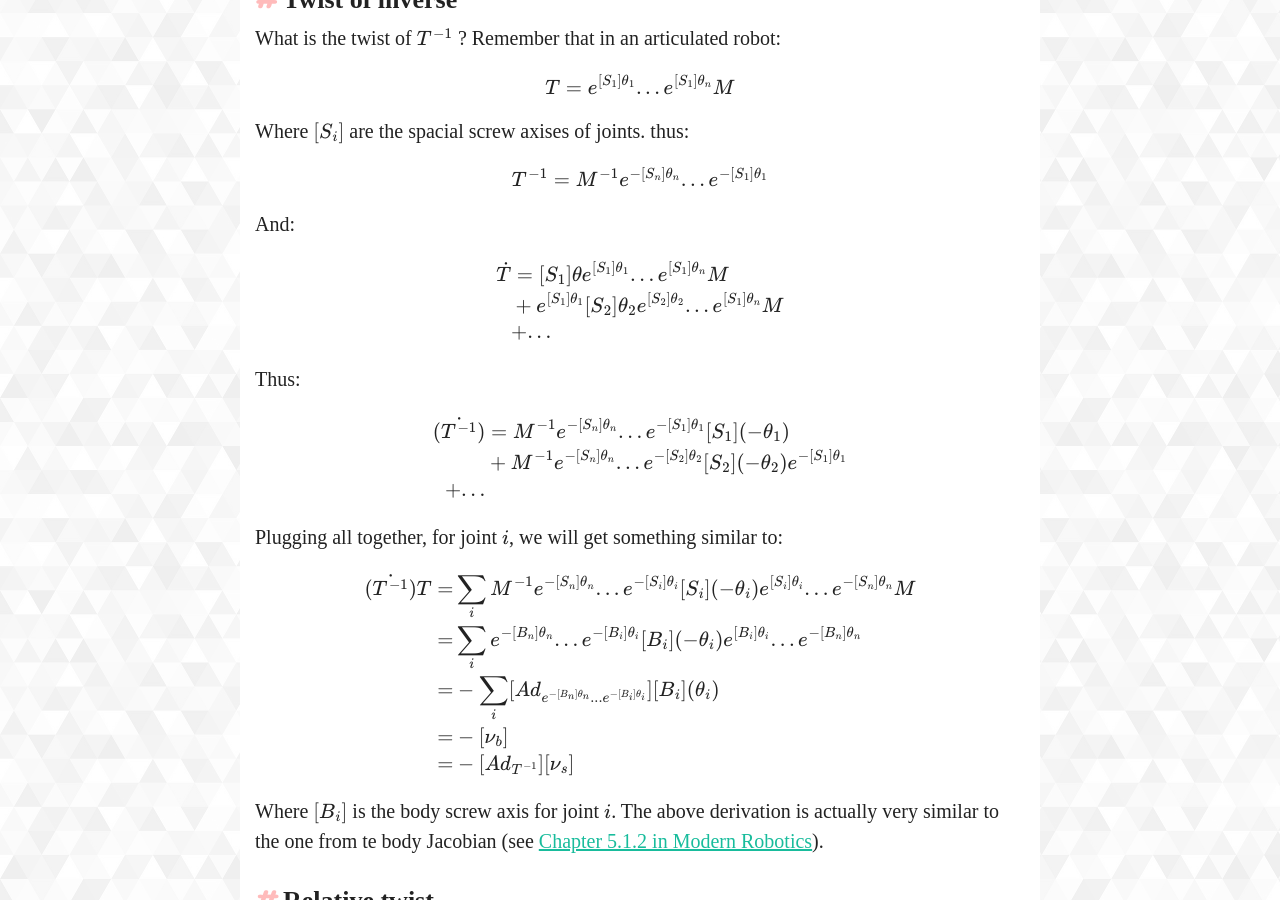
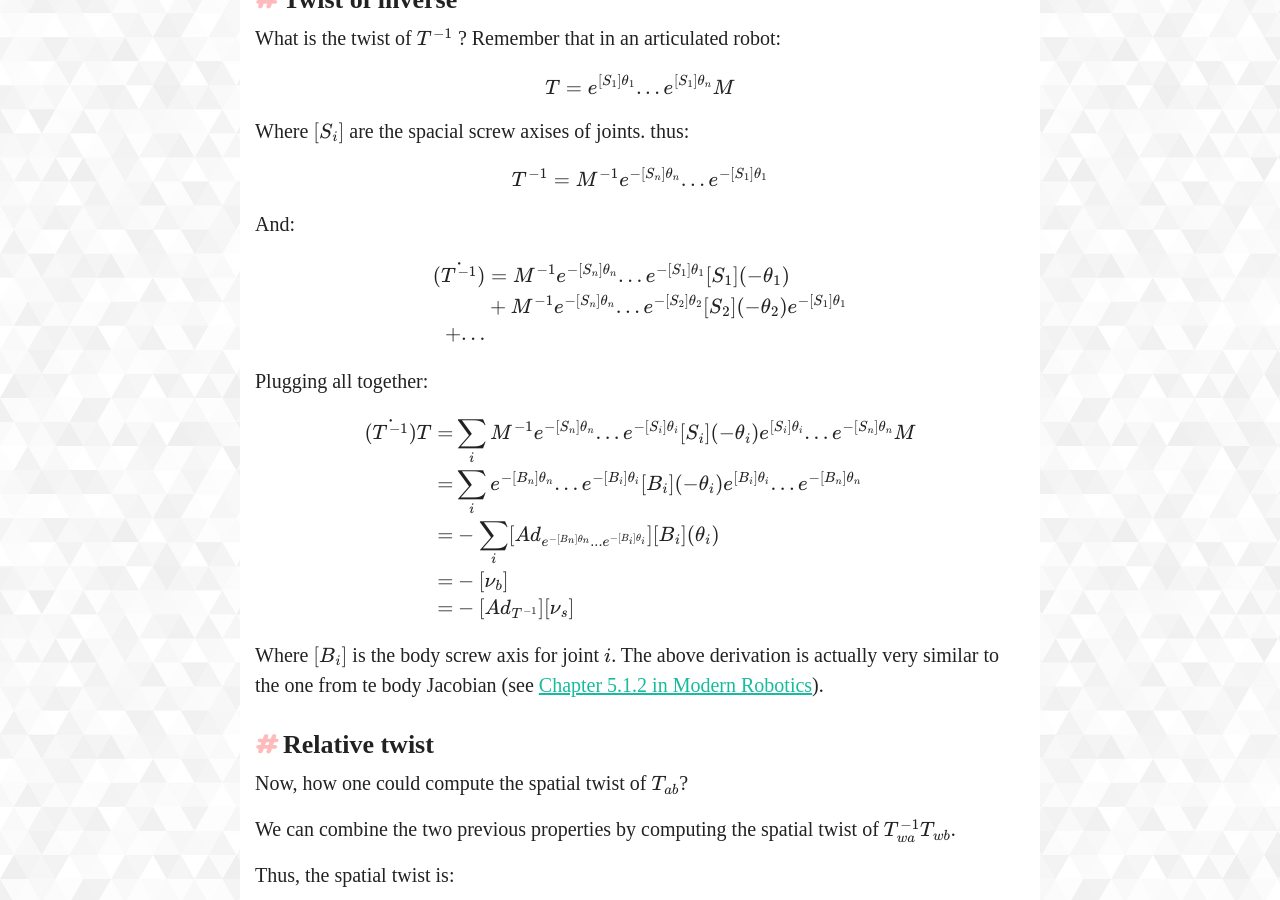
Before and after one commit to Gregwar/gregwar.github.io, a Jekyll site: the page built from jacobians.markdown, in a window 1280 px wide and 900 px high, scrolled down 1959 px. Built offline with Jekyll 4.4.1, drawn with Linux system fonts in a browser that asks for light colours; some web fonts are replaced; formulas are drawn with MathJax 3.

Commit message:
Removing useless

```diff
--- a/jacobians.markdown
+++ b/jacobians.markdown
@@ -131,16 +131,6 @@ And:
 
 $$
 \begin{split}
-\dot T & = [S_1] \theta e^{[S_1] \theta_1} ... e^{[S_1] \theta_n} M \\
-        & + e^{[S_1] \theta_1} [S_2] \theta_2 e^{[S_2] \theta_2} ... e^{[S_1] \theta_n} M \\
-        & + ...
-\end{split}
-$$
-
-Thus:
-
-$$
-\begin{split}
 \dot {(T^{-1})} & = M^{-1} e^{-[S_n] \theta_n} ... e^{-[S_1] \theta_1} [S_1] (-\theta_1) \\
               & + M^{-1} e^{-[S_n] \theta_n} ... e^{-[S_2] \theta_2} [S_2] (-\theta_2) e^{-[S_1] \theta_1} \\
               + ...
@@ -148,7 +138,7 @@ $$
 \end{split}
 $$
 
-Plugging all together, for joint $$i$$, we will get something similar to:
+Plugging all together:
 
 $$
 \begin{split}
```
